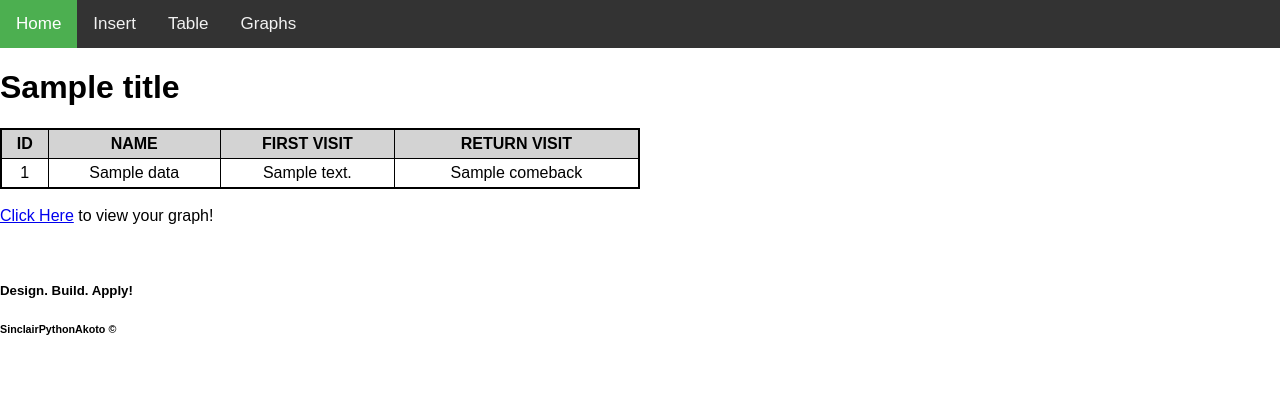
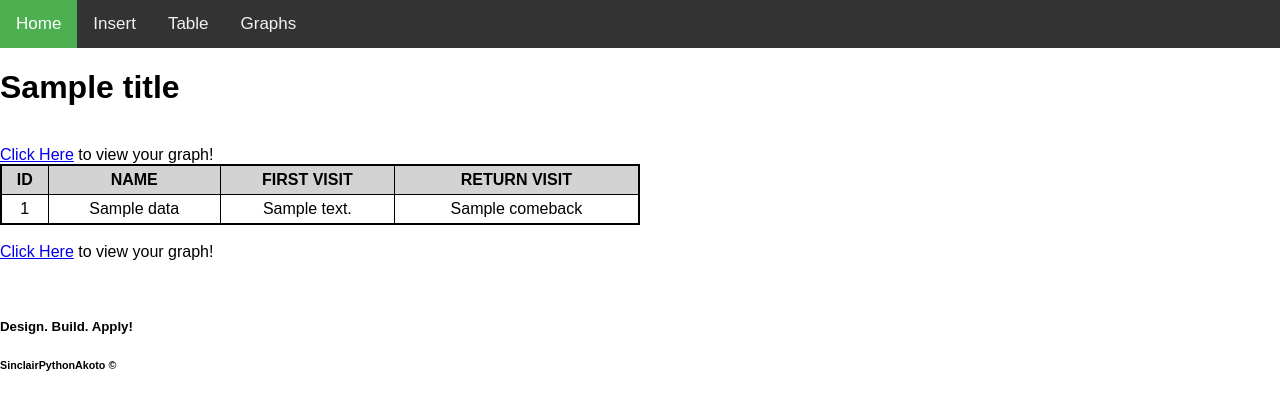
Before and after one commit to SinclairPythonAkoto/dash-graphs-2, a Flask app: template templates/viewdata.html in a window 1280 px wide. Shown: the top 410 px of the page. Run offline with Flask 3, Linux system fonts and the light colour scheme; the template is opened without the code that fills it: most values are stand-ins (such as "Sample title", 1, 10 or a date in 2020); parts of the project's set-up code (start-up, migrations or seed data) failed here and were passed over.

Commit message:
file update

```diff
--- a/templates/viewdata.html
+++ b/templates/viewdata.html
@@ -3,6 +3,10 @@
 {% block content %}
 
 <h1>{{ title }}</h1>
+
+<br>
+<a href="/dash/">Click Here</a> to view your graph!
+<br>
 
 <table>
 	<tr>
```
